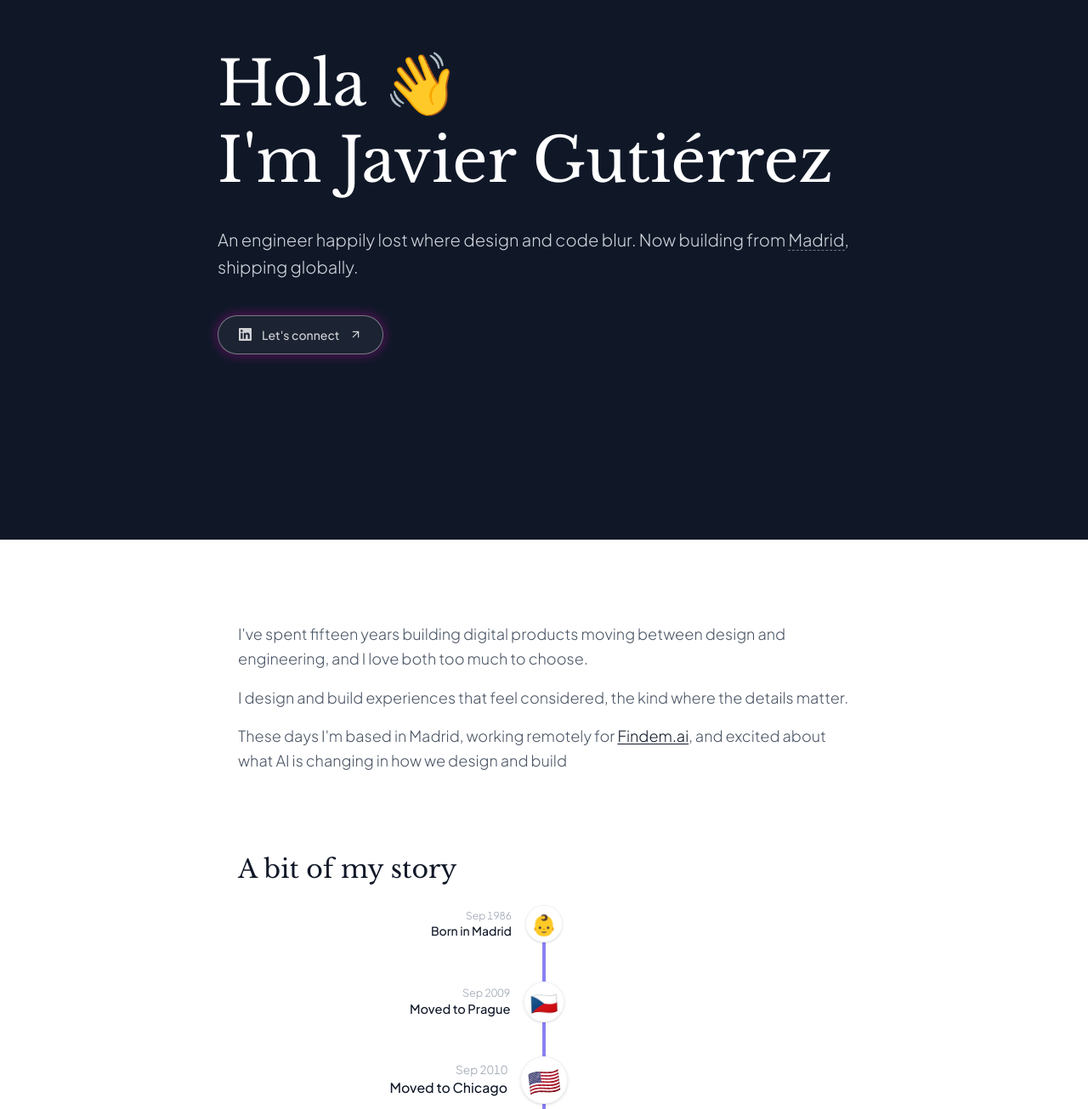
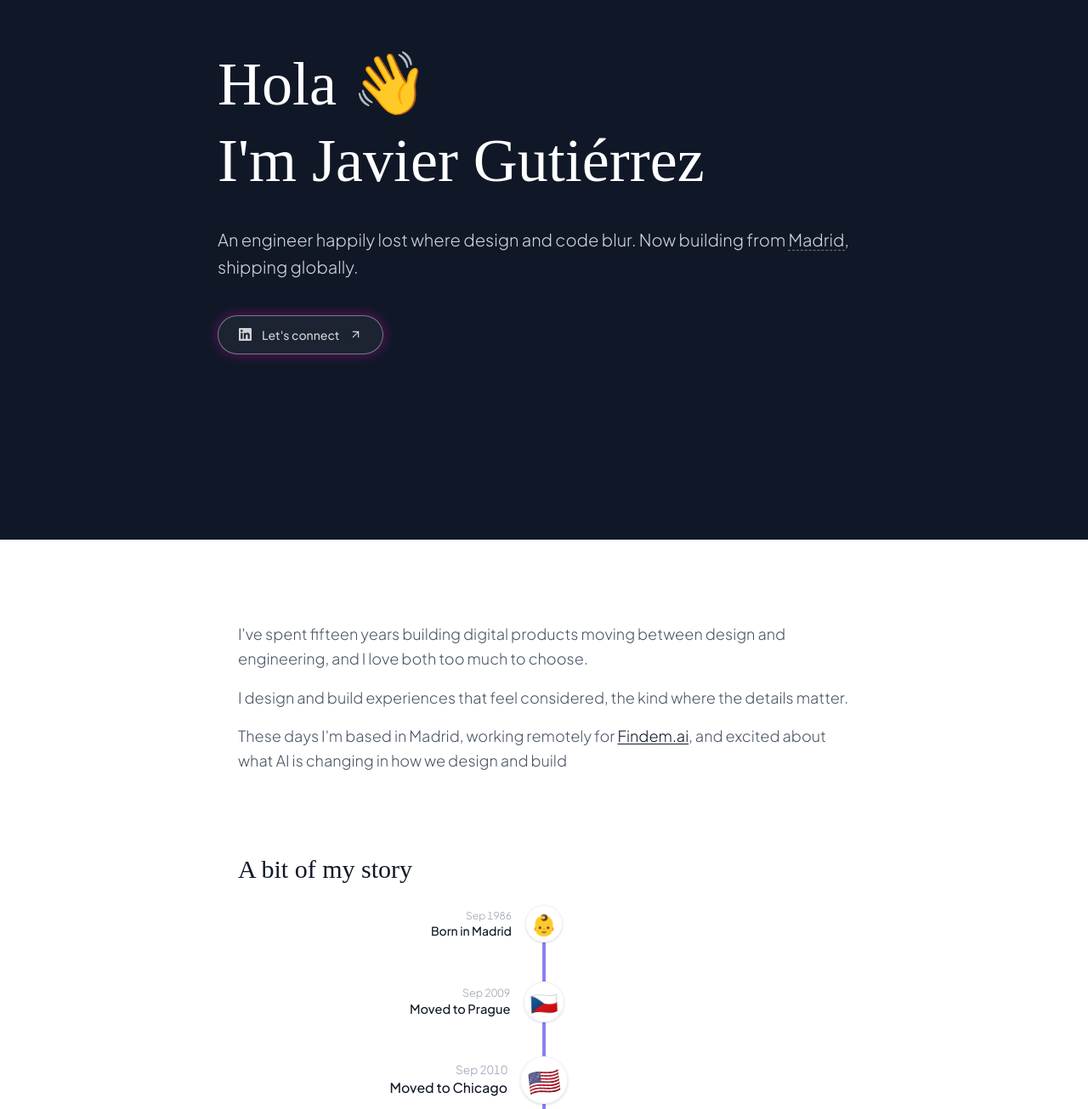
Before and after one commit to javiergbas/javiergbas.com, a React (Vite) app: page / in a window 1280 px wide. Shown: the part 165-1470 px from the top of the page at 85% size. Built offline with nearby package versions, Linux system fonts and the light colour scheme.

Commit message:
Use --serif-font css variable, remove dark mode css

```diff
--- a/src/components/Hero.tsx
+++ b/src/components/Hero.tsx
@@ -43,7 +43,7 @@ export default function Hero() {
           variants={fadeUp}
           transition={{ duration: 1.2, ease: [0.25, 0.1, 0.25, 1] }}
           className="text-5xl md:text-7xl lg:text-7xl text-white leading-tight mb-8"
-          style={{ fontFamily: "'Libre Baskerville', Georgia, serif" }}
+          style={{ fontFamily: "--font-serif" }}
         >
           Hola 👋
           <br />
--- a/src/components/Section.tsx
+++ b/src/components/Section.tsx
@@ -11,7 +11,7 @@ const Section = forwardRef<HTMLElement, SectionProps>(
       {title && (
         <h2
           className="text-2xl md:text-3xl text-gray-900 mb-6"
-          style={{ fontFamily: "'Libre Baskerville', Georgia, serif" }}
+          style={{ fontFamily: "--font-serif" }}
         >
           {title}
         </h2>
--- a/src/index.css
+++ b/src/index.css
@@ -2,8 +2,8 @@
 
 @layer base {
   :root {
-    --font-sans: 'Plus Jakarta Sans', system-ui, sans-serif;
-    --font-serif: 'Libre Baskerville', Georgia, serif;
+    --font-sans: "Plus Jakarta Sans", system-ui, sans-serif;
+    --font-serif: "Libre Baskerville", Georgia, serif;
     --font-mono: ui-monospace, Consolas, monospace;
   }
 
@@ -16,6 +16,6 @@
   }
 
   body {
-    @apply bg-white text-gray-700 dark:bg-gray-950 dark:text-gray-400;
+    @apply bg-white text-gray-700;
   }
 }
```
